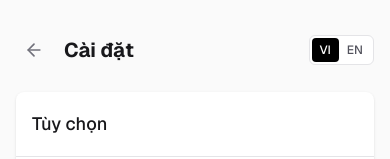
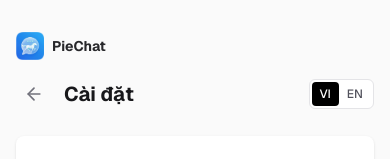
Before and after one commit to Monkez/PieChat, a Next.js app in the folder frontend/: page /settings in a window 390 px wide. Shown: the top 159 px of the page. Built offline with nearby package versions, Linux system fonts and the light colour scheme; no server answers.

Commit message:
fix: profile link, safe-area padding on notifications, PieChat logo on profile/notifications/settings pages

```diff
--- a/frontend/app/chat/notifications/page.tsx
+++ b/frontend/app/chat/notifications/page.tsx
@@ -65,8 +65,15 @@ export default function NotificationsPage() {
   return (
     <div className="flex h-full flex-col bg-white dark:bg-zinc-950">
       {/* Header */}
-      <div className="border-b border-zinc-100 dark:border-zinc-800 px-4 py-4 lg:px-6">
-        <div className="flex items-center justify-between">
+      <div className="border-b border-zinc-100 dark:border-zinc-800 px-4 lg:px-6" style={{ paddingTop: 'max(1rem, env(safe-area-inset-top))' }}>
+        {/* PieChat Logo */}
+        <div className="flex items-center gap-2 mb-3 lg:hidden">
+          <Link href="/chat">
+            <img src="/PieChatIcon.png" alt="PieChat" className="h-7 w-7" />
+          </Link>
+          <span className="text-sm font-bold text-zinc-800 dark:text-zinc-200">PieChat</span>
+        </div>
+        <div className="flex items-center justify-between pb-3">
           <div className="flex items-center gap-3">
             <Link href="/chat" className="lg:hidden rounded-full p-1.5 text-zinc-500 hover:bg-zinc-100 dark:hover:bg-zinc-800">
               <ArrowLeft className="h-5 w-5" />
--- a/frontend/app/profile/page.tsx
+++ b/frontend/app/profile/page.tsx
@@ -165,11 +165,15 @@ export default function ProfilePage() {
   return (
     <div className="flex h-screen bg-zinc-50 dark:bg-black overflow-y-auto">
       <div className="mx-auto w-full max-w-2xl pb-24 lg:pb-8">
-        {/* Back Button — floating */}
+        {/* Back Button + PieChat Logo — floating */}
         <div className="sticky top-0 z-30 flex items-center gap-3 px-4 py-3" style={{ paddingTop: 'max(0.75rem, env(safe-area-inset-top))' }}>
           <Link href="/chat" className="rounded-full p-2 bg-black/30 text-white hover:bg-black/50 backdrop-blur-sm transition-colors">
             <ArrowLeft className="h-5 w-5" />
           </Link>
+          <div className="flex items-center gap-2 lg:hidden">
+            <img src="/PieChatIcon.png" alt="PieChat" className="h-6 w-6" />
+            <span className="text-sm font-bold text-white drop-shadow-lg">PieChat</span>
+          </div>
         </div>
 
         {/* Cover Image */}
--- a/frontend/app/settings/page.tsx
+++ b/frontend/app/settings/page.tsx
@@ -78,6 +78,14 @@ export default function SettingsPage() {
   return (
     <div className="flex h-screen bg-zinc-50 dark:bg-black overflow-y-auto">
       <div className="mx-auto w-full max-w-3xl px-4 py-8 lg:pb-8" style={{ paddingTop: 'max(2rem, env(safe-area-inset-top, 2rem))', paddingBottom: 'calc(8rem + env(safe-area-inset-bottom, 0px))' }}>
+        {/* PieChat Logo — mobile only */}
+        <div className="flex items-center gap-2 mb-4 lg:hidden">
+          <Link href="/chat">
+            <img src="/PieChatIcon.png" alt="PieChat" className="h-7 w-7" />
+          </Link>
+          <span className="text-sm font-bold text-zinc-800 dark:text-zinc-200">PieChat</span>
+        </div>
+
         <div className="mb-6 flex items-center justify-between gap-3">
           <div className="flex items-center gap-3">
             <Link href="/chat" className="rounded-full p-2 text-zinc-500 hover:bg-zinc-100 dark:text-zinc-400 dark:hover:bg-zinc-800 transition-colors">
--- a/frontend/components/mobile-bottom-bar.tsx
+++ b/frontend/components/mobile-bottom-bar.tsx
@@ -89,7 +89,7 @@ export function MobileBottomBar({ activeSection, onSectionChange }: MobileBottom
             label: 'Trang cá nhân',
             color: 'text-sky-500',
             bg: 'bg-sky-50 dark:bg-sky-900/20',
-            onClick: () => { router.push('/settings'); setIsMoreOpen(false); },
+            onClick: () => { router.push('/profile'); setIsMoreOpen(false); },
         },
         {
             icon: Bell,
```
